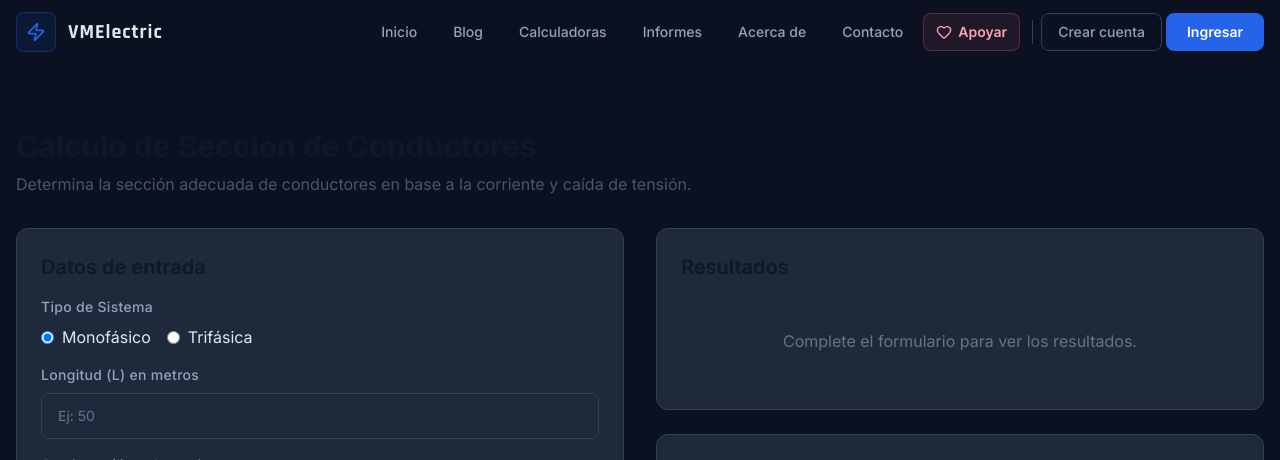
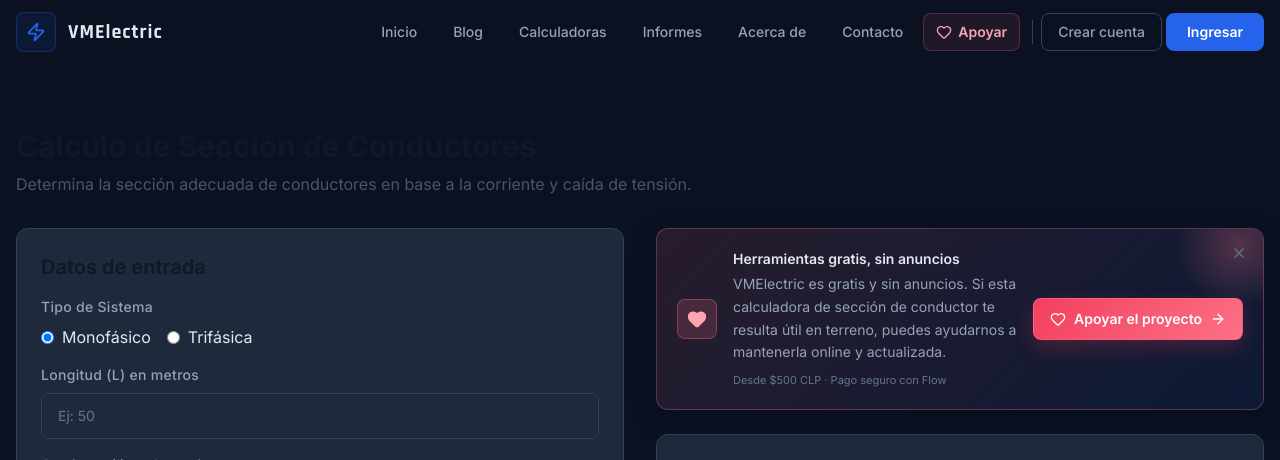
Before and after one commit to Chetti666/electro, a Next.js app: page /calculadoras/seccion in a window 1280 px wide. Shown: the top 460 px of the page. Built offline with nearby package versions, Linux system fonts and the light colour scheme; no server answers; the database is empty; what @midudev/tailwind-animations would draw is missing.

Commit message:
mensaje de donacion

```diff
--- a/src/app/calculadoras/caida-tension/page.tsx
+++ b/src/app/calculadoras/caida-tension/page.tsx
@@ -3,6 +3,7 @@
 import { useState, FormEvent } from 'react';
 import Link from 'next/link';
 import { useCalculationRecorder } from '@/hooks/useCalculationRecorder';
+import { DonationSupportCard } from '@/components/DonationSupportCard';
 import {
   Chart as ChartJS,
   CategoryScale,
@@ -314,6 +315,12 @@ export default function CalculoVpPage() {
 
         {/* Columna Derecha: Resultados y Gráfico */}
         <div className="md:col-span-3">
+          <DonationSupportCard
+            tool="caida-tension"
+            hasResult={Boolean(resultadoValor)}
+            className="mb-6"
+          />
+
           <div className="card">
             <h2 className="text-lg sm:text-xl font-semibold mb-4 text-gray-900 dark:text-white">Resultados</h2>
 
--- a/src/app/calculadoras/calculadora-corriente/page.tsx
+++ b/src/app/calculadoras/calculadora-corriente/page.tsx
@@ -3,6 +3,7 @@
 import React, { useState, useEffect, FormEvent } from 'react';
 import Link from 'next/link';
 import { useCalculationRecorder } from '@/hooks/useCalculationRecorder';
+import { DonationSupportCard } from '@/components/DonationSupportCard';
 
 type TipoSistema = 'monofasico' | 'trifasico';
 
@@ -170,6 +171,8 @@ export default function CalculadoraCorrientePage() {
 
         {/* Columna de Resultados e Historial */}
         <div className="space-y-6">
+          <DonationSupportCard tool="calculadora-corriente" hasResult={resultado !== null} />
+
           <div className="card">
             <h2 className="text-lg sm:text-xl font-semibold mb-4 text-gray-900 dark:text-white">Resultados</h2>
             {!resultado && !error && (
--- a/src/app/calculadoras/empalmes/page.tsx
+++ b/src/app/calculadoras/empalmes/page.tsx
@@ -4,6 +4,7 @@ import React, { useState } from 'react';
 import Link from 'next/link';
 import { useCalculationRecorder } from '@/hooks/useCalculationRecorder';
 import { empalmesData, type Empalme, type TipoInstalacion } from './data';
+import { DonationSupportCard } from '@/components/DonationSupportCard';
 
 // --- Tipos ---
 type HistoryItem = {
@@ -210,6 +211,8 @@ export default function EmpalmesPage() {
 
                 {/* Columna de Resultados e Historial */}
                 <div className="space-y-6">
+                    <DonationSupportCard tool="empalmes" hasResult={Boolean(resultado)} />
+
                     <div className="card">
                         <h2 className="text-lg sm:text-xl font-semibold mb-4 text-gray-900 dark:text-white">Resultados</h2>
                         {!resultado && !error && (
--- a/src/app/calculadoras/seccion-ric/page.tsx
+++ b/src/app/calculadoras/seccion-ric/page.tsx
@@ -4,6 +4,7 @@ import { useState, useMemo, FormEvent } from 'react';
 import Link from 'next/link';
 import { useCalculationRecorder } from '@/hooks/useCalculationRecorder';
 import { datosConductores, tablasDeCalculo, metodosInstalacion } from './data';
+import { DonationSupportCard } from '@/components/DonationSupportCard';
 
 interface Resultado {
   seccion: number;
@@ -191,6 +192,8 @@ export default function SeccionRicPage() {
 
         {/* Columna de Información */}
         <div className="lg:col-span-1 space-y-8">
+          <DonationSupportCard tool="seccion-ric" hasResult={Boolean(resultado)} />
+
           <div className="card">
             <h3 className="text-base sm:text-lg font-semibold mb-3 text-gray-900 dark:text-white">Secciones Mínimas (RIC N°4)</h3>
             <div className="overflow-x-auto">
--- a/src/app/calculadoras/seccion/page.tsx
+++ b/src/app/calculadoras/seccion/page.tsx
@@ -3,6 +3,7 @@
 import { useState, FormEvent } from 'react';
 import Link from 'next/link';
 import { useCalculationRecorder } from '@/hooks/useCalculationRecorder';
+import { DonationSupportCard } from '@/components/DonationSupportCard';
 
 // Definición del tipo para cada entrada en el historial
 type HistoryItem = {
@@ -168,6 +169,8 @@ export default function CalculoSeccionPage() {
 
         {/* Columna Derecha: Resultados e Historial */}
         <div className="space-y-6">
+          <DonationSupportCard tool="seccion" hasResult={resultado !== null} />
+
           {/* Resultados */}
           <div className="card">
             <h2 className="text-lg sm:text-xl font-semibold mb-4 text-gray-900 dark:text-white">Resultados</h2>
--- /dev/null
+++ b/src/components/DonationSupportCard.tsx
@@ -0,0 +1,157 @@
+'use client';
+
+import { useEffect, useState } from 'react';
+import Link from 'next/link';
+import { ArrowRight, Heart, X } from 'lucide-react';
+import { sendGAEvent } from '@next/third-parties/google';
+import { DONATION_MIN_AMOUNT } from '@/lib/donation-config';
+
+export type DonationTool =
+  | 'caida-tension'
+  | 'seccion'
+  | 'calculadora-corriente'
+  | 'empalmes'
+  | 'seccion-ric'
+  | 'rotuladora';
+
+const TOOL_NAMES: Record<DonationTool, string> = {
+  'caida-tension': 'calculadora de caída de tensión',
+  seccion: 'calculadora de sección de conductor',
+  'calculadora-corriente': 'calculadora de corriente y potencia',
+  empalmes: 'calculadora de empalmes',
+  'seccion-ric': 'calculadora de corriente admisible RIC',
+  rotuladora: 'generador de rótulos',
+};
+
+const DISMISS_KEY = 'vmelectric:donation-support-dismissed:v1';
+
+const currencyFormatter = new Intl.NumberFormat('es-CL', {
+  style: 'currency',
+  currency: 'CLP',
+  maximumFractionDigits: 0,
+});
+
+type DonationSupportCardProps = {
+  tool: DonationTool;
+  /** Cuando ya hay un cálculo en pantalla el mensaje se vuelve más directo. */
+  hasResult?: boolean;
+  className?: string;
+};
+
+export function DonationSupportCard({
+  tool,
+  hasResult = false,
+  className = '',
+}: DonationSupportCardProps) {
+  const [dismissed, setDismissed] = useState(false);
+
+  useEffect(() => {
+    try {
+      if (window.localStorage.getItem(DISMISS_KEY) === '1') {
+        setDismissed(true);
+      }
+    } catch {
+      // localStorage puede no estar disponible (modo privado estricto).
+    }
+  }, []);
+
+  if (dismissed) return null;
+
+  const toolName = TOOL_NAMES[tool];
+
+  const title = hasResult
+    ? '¿Te sirvió este resultado?'
+    : 'Herramientas gratis, sin anuncios';
+
+  const description = hasResult
+    ? 'Esta herramienta es gratis, sin registro y sin anuncios. Si te ahorró tiempo en terreno, tu aporte mantiene online las calculadoras, los informes y el contenido normativo.'
+    : `VMElectric es gratis y sin anuncios. Si esta ${toolName} te resulta útil en terreno, puedes ayudarnos a mantenerla online y actualizada.`;
+
+  const handleDismiss = () => {
+    setDismissed(true);
+    try {
+      window.localStorage.setItem(DISMISS_KEY, '1');
+    } catch {
+      // Si no se puede persistir, al menos se oculta en esta visita.
+    }
+  };
+
+  const handleDonateClick = () => {
+    sendGAEvent({ event: 'click_donacion', value: `calculadora_${tool}` });
+  };
+
+  return (
+    <aside
+      role="complementary"
+      aria-label="Apoya VMElectric"
+      className={`relative overflow-hidden rounded-xl p-4 sm:p-5 ${className}`}
+      style={{
+        background:
+          'linear-gradient(135deg, rgba(251, 113, 133, 0.12) 0%, rgba(37, 99, 235, 0.1) 100%)',
+        border: '1px solid rgba(251, 113, 133, 0.32)',
+        boxShadow: '0 8px 24px rgba(2, 6, 23, 0.25)',
+      }}
+    >
+      <div
+        aria-hidden
+        className="pointer-events-none absolute -right-10 -top-12 h-32 w-32 rounded-full"
+        style={{
+          background: 'radial-gradient(circle, rgba(251, 113, 133, 0.28), transparent 70%)',
+        }}
+      />
+
+      <button
+        type="button"
+        onClick={handleDismiss}
+        aria-label="Ocultar mensaje de apoyo"
+        className="absolute right-2.5 top-2.5 inline-flex h-7 w-7 items-center justify-center rounded-md transition-colors duration-200 hover:bg-white/10"
+        style={{ color: 'var(--foreground-dim)' }}
+      >
+        <X className="h-4 w-4" aria-hidden />
+      </button>
+
+      <div className="relative flex flex-col gap-4 sm:flex-row sm:items-center">
+        <div
+          className="flex h-10 w-10 shrink-0 items-center justify-center rounded-lg"
+          style={{
+            background: 'rgba(251, 113, 133, 0.16)',
+            border: '1px solid rgba(251, 113, 133, 0.35)',
+            color: '#fda4af',
+          }}
+        >
+          <Heart className="h-5 w-5 fill-current" aria-hidden />
+        </div>
+
+        <div className="min-w-0 flex-1 pr-6 sm:pr-0">
+          <p className="text-sm font-semibold" style={{ color: 'var(--foreground)' }}>
+            {title}
+          </p>
+          <p
+            className="mt-1 text-xs leading-relaxed sm:text-sm"
+            style={{ color: 'var(--foreground-muted)' }}
+          >
+            {description}
+          </p>
+          <p className="mt-2 text-[11px]" style={{ color: 'var(--foreground-dim)' }}>
+            Desde {currencyFormatter.format(DONATION_MIN_AMOUNT)} CLP · Pago seguro con Flow
+          </p>
+        </div>
+
+        <Link
+          href="/donar"
+          onClick={handleDonateClick}
+          className="inline-flex shrink-0 items-center justify-center gap-2 rounded-lg px-4 py-2.5 text-sm font-semibold text-white transition-transform duration-200 hover:scale-[1.02] active:scale-[0.98]"
+          style={{
+            background: 'linear-gradient(135deg, #f43f5e 0%, #fb7185 100%)',
+            border: '1px solid rgba(251, 113, 133, 0.5)',
+            boxShadow: '0 8px 20px rgba(244, 63, 94, 0.22)',
+          }}
+        >
+          <Heart className="h-4 w-4" aria-hidden />
+          Apoyar el proyecto
+          <ArrowRight className="h-4 w-4" aria-hidden />
+        </Link>
+      </div>
+    </aside>
+  );
+}
```
Also changed, not shown: src/app/calculadoras/rotuladora/page.tsx (+9 -4 lines).
